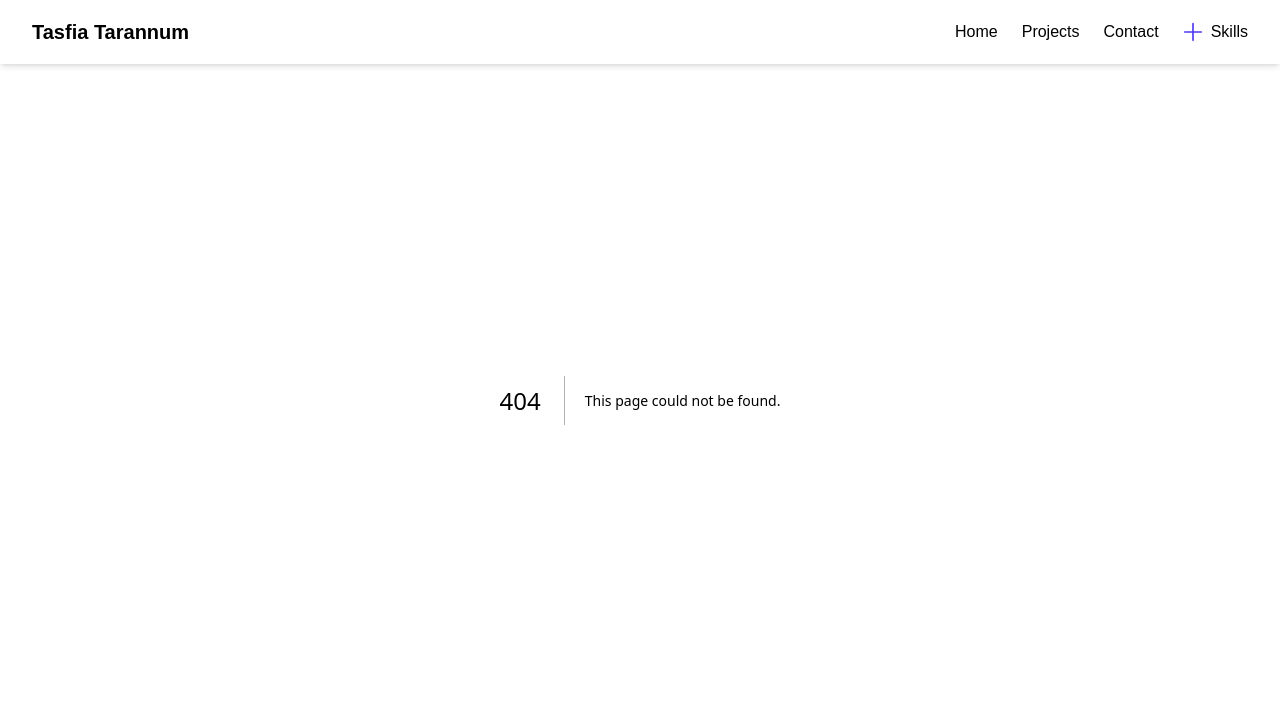
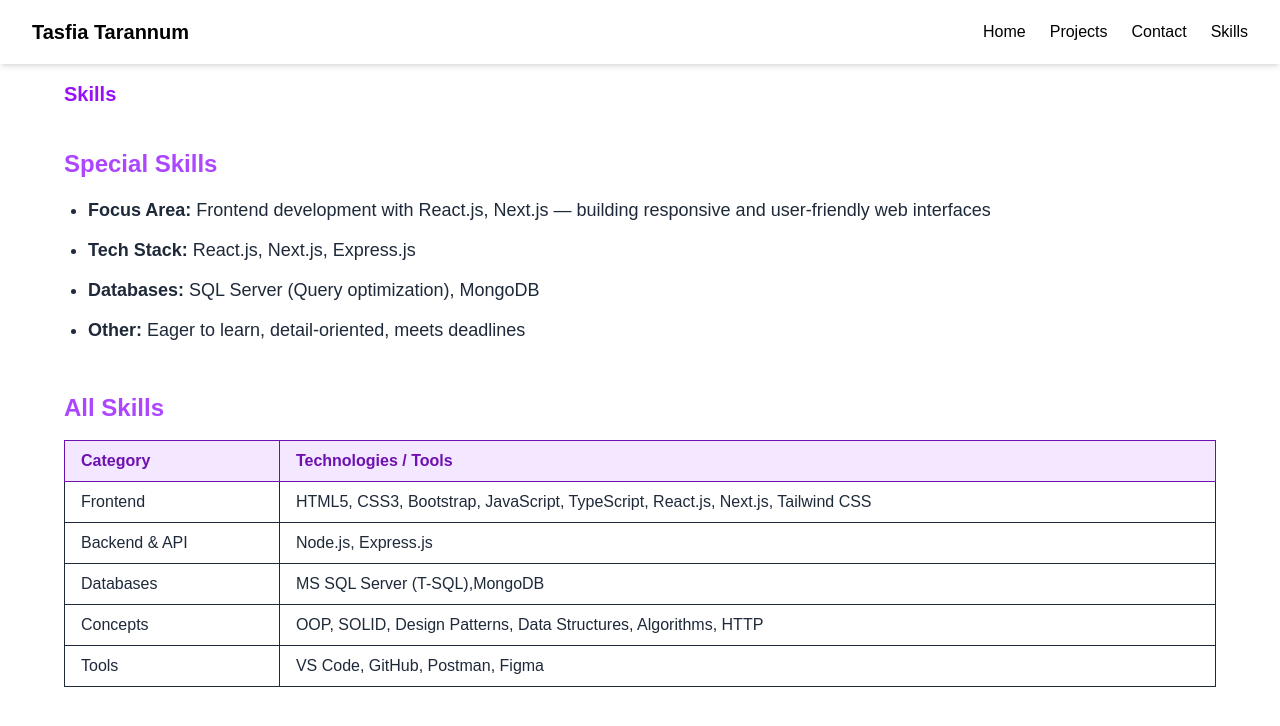
Before and after one commit to tarannumtasfia/dashboard, a Next.js app: page /skills in a window 1280 px wide. Before the commit this address had no page. Shown: the top 726 px of the page. Built offline with nearby package versions, Linux system fonts and the light colour scheme.

Commit message:
commited

```diff
--- a/src/app/components/Navbar.js
+++ b/src/app/components/Navbar.js
@@ -39,10 +39,16 @@ export default function Navbar() {
             >
               Contact
             </Link>
+            <Link
+              href="/skills"
+              className="hover:text-indigo-600 font-medium text-black"
+            >
+              Skills
+            </Link>
 
 
             {/* Skills Dropdown (click to expand) */}
-            <div className="relative">
+            {/* <div className="relative">
               <button
                 className="flex items-center gap-2 font-medium text-black hover:text-indigo-600 focus:outline-none"
                 onClick={() => setShowSkillsDesktop(!showSkillsDesktop)}
@@ -87,7 +93,7 @@ export default function Navbar() {
                   </li>
                 ))}
               </ul>
-            </div>
+            </div> */}
           </div>
 
           {/* Mobile Toggle */}
@@ -125,9 +131,16 @@ export default function Navbar() {
             >
               Contact
             </Link>
+            <Link
+              href="/skills"
+              onClick={() => setIsOpen(false)}
+              className="w-full text-center px-4 py-2 rounded-lg text-gray-900 font-bold hover:bg-indigo-50 hover:text-indigo-700 transition"
+            >
+              Skills
+            </Link>
 
             {/* Skills Dropdown for Mobile */}
-            <div className="w-full px-2 flex flex-col items-center relative">
+            {/* <div className="w-full px-2 flex flex-col items-center relative">
               <button
                 onClick={() => setShowSkills(!showSkills)}
                 className="w-full flex flex-col items-center font-bold text-gray-900 py-2 px-4 rounded-lg hover:bg-indigo-50 hover:text-indigo-700 transition text-center ml-5"
@@ -176,7 +189,7 @@ export default function Navbar() {
                   </li>
                 ))}
               </ul>
-            </div>
+            </div> */}
           </div>
         )}
       </div>
--- /dev/null
+++ b/src/app/skills/page.js
@@ -0,0 +1,53 @@
+'use client';
+
+export default function SkillsPage() {
+  return (
+    <main className="min-h-screen bg-white px-6 py-12 pt-20 text-gray-800">
+      <section className="max-w-6xl mx-auto">
+        <h1 className="text-xl font-bold text-purple-600 mb-10">Skills</h1>
+
+        {/* Special Skills Section */}
+        <div className="mb-12">
+          <h2 className="text-2xl font-semibold text-purple-500 mb-4">Special Skills</h2>
+          <ul className="space-y-3 list-disc pl-6 text-lg">
+            <li><strong>Focus Area:</strong> Frontend development with React.js, Next.js — building responsive and user-friendly web interfaces</li>
+            <li><strong>Tech Stack:</strong> React.js, Next.js, Express.js</li>
+            <li><strong>Databases:</strong> SQL Server (Query optimization), MongoDB</li>
+           <li><strong>Other:</strong> Eager to learn, detail-oriented, meets deadlines</li>
+
+          </ul>
+        </div>
+
+        {/* All Skills Table */}
+        <div>
+          <h2 className="text-2xl font-semibold text-purple-500 mb-4">All Skills</h2>
+          <div className="overflow-x-auto">
+            <table className="min-w-full border border-gray-300 text-left">
+              <thead className="bg-purple-100 text-purple-800">
+                <tr>
+                  <th className="py-2 px-4 border">Category</th>
+                  <th className="py-2 px-4 border">Technologies / Tools</th>
+                </tr>
+              </thead>
+              <tbody>
+                {[
+
+                  ['Frontend', 'HTML5, CSS3, Bootstrap, JavaScript, TypeScript, React.js, Next.js, Tailwind CSS'],
+                  ['Backend & API', 'Node.js, Express.js'],
+                  ['Databases', 'MS SQL Server (T-SQL),MongoDB'],
+                  ['Concepts', 'OOP, SOLID, Design Patterns, Data Structures, Algorithms, HTTP'],
+                  ['Tools', 'VS Code, GitHub, Postman, Figma'],
+                ].map(([category, tools], i) => (
+                  <tr key={i} className="border-t">
+                    <td className="py-2 px-4 border font-medium">{category}</td>
+                    <td className="py-2 px-4 border">{tools}</td>
+                  </tr>
+                ))}
+              </tbody>
+            </table>
+          </div>
+        </div>
+      </section>
+    </main>
+  );
+}
```
